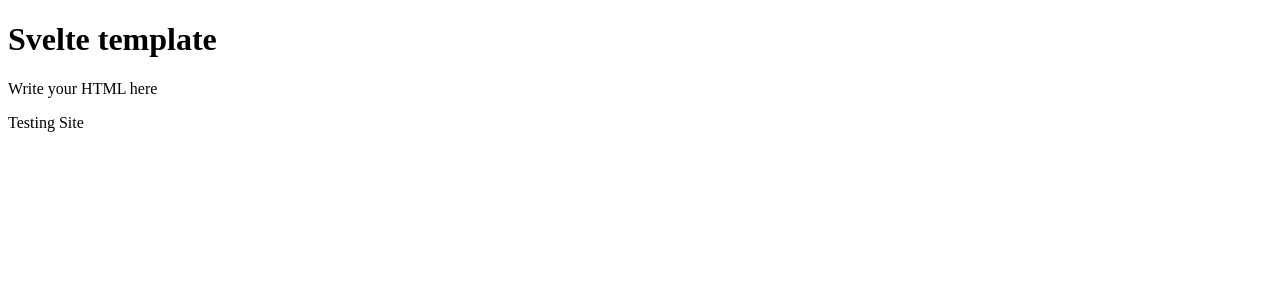
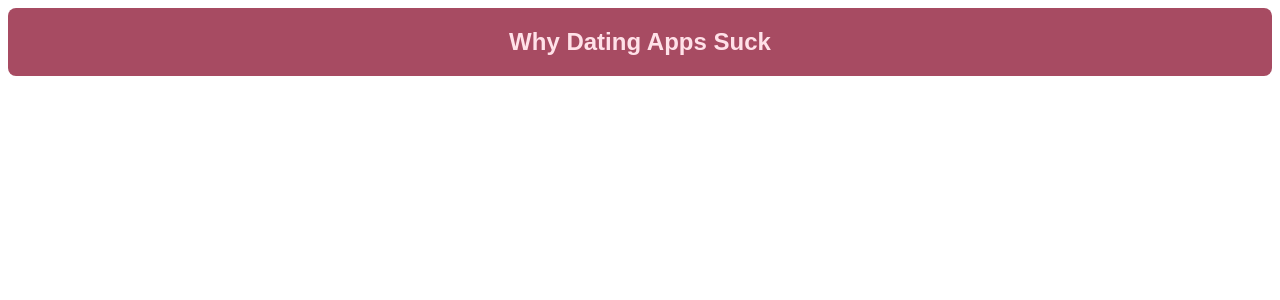
Before and after one commit to Qcallahan/DatingAppsSim, a SvelteKit app: page / in a window 1280 px wide. Shown: the top 300 px of the page. Built offline with nearby package versions, Linux system fonts and the light colour scheme.

Commit message:
basic banner

```diff
--- a/src/app.html
+++ b/src/app.html
@@ -8,6 +8,5 @@
 	</head>
 	<body data-sveltekit-preload-data="hover">
 		<div style="display: contents">%sveltekit.body%</div>
-		<p>Testing Site</p>
 	</body>
 </html>
--- a/src/components/App.svelte
+++ b/src/components/App.svelte
@@ -3,11 +3,25 @@
 </script>
 
 <main>
-  <h1>Svelte template</h1>
-
-  <p>Write your HTML here</p>
+  <div class="banner">
+    <h2>Why Dating Apps Suck</h2>
+  </div>
 </main>
 
 <style>
   /* Write your CSS here */
+  .banner {
+    background-color: #A74B62; /* Red color */
+    color: #FFE1E8; /* White text color */
+    padding: 20px;
+    text-align: center;
+    font-family: Arial, sans-serif;
+    border-radius: 8px;
+    margin-bottom: 20px;
+  }
+
+  .banner h2 {
+    font-size: 24px;
+    margin: 0;
+  }
 </style>
```
